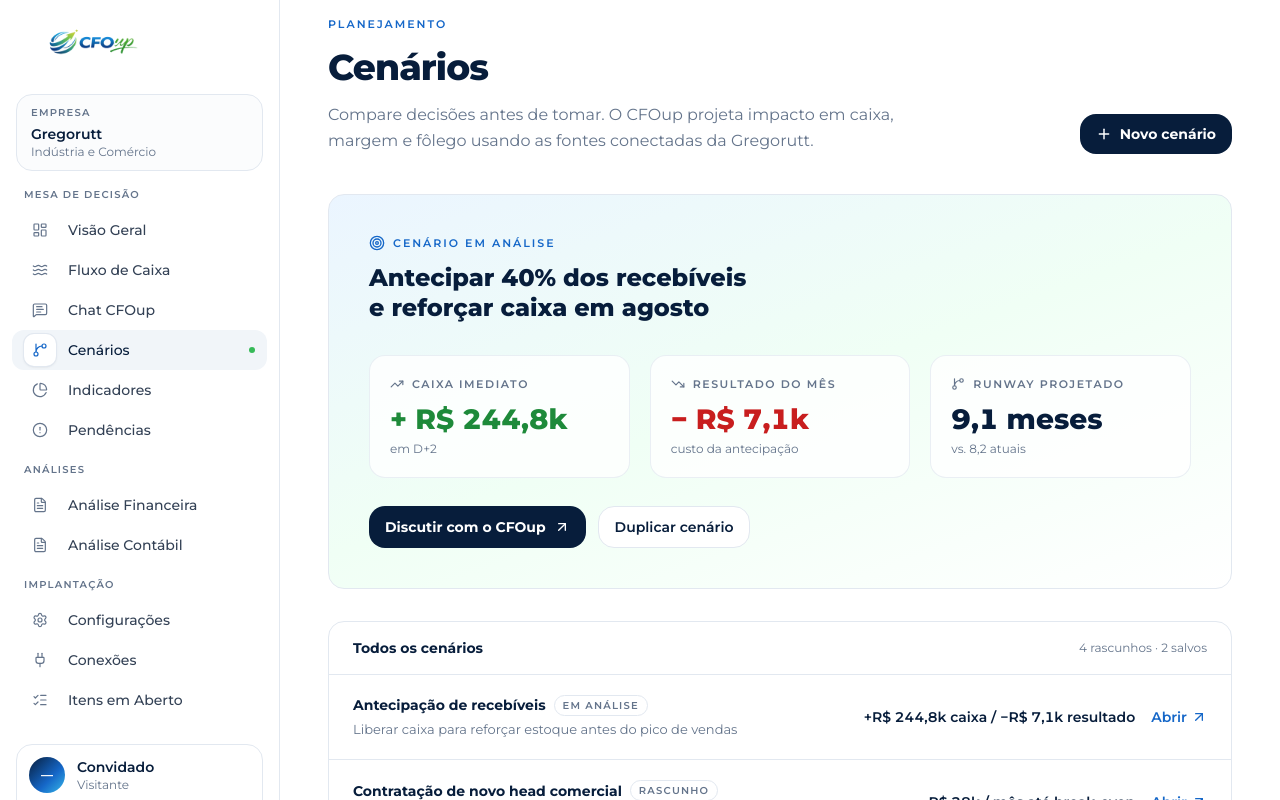
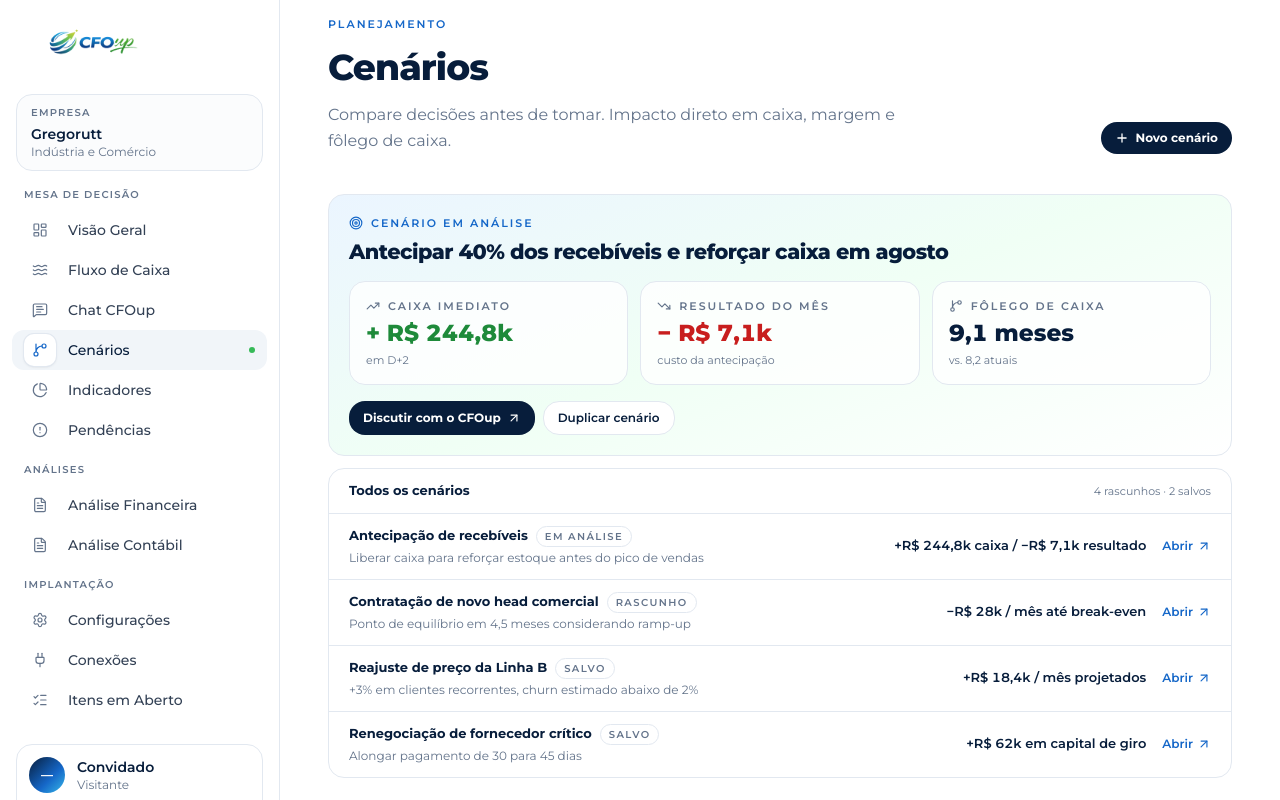
Before and after one commit to cfoup2026/cfoup-overview-v3, a Next.js app: page /cenarios in a window 1280 px wide. Shown: the top 800 px of the page. Built offline with nearby package versions, Linux system fonts and the light colour scheme.

Commit message:
feat: implement Round 1 changes in CFOup standard alignment
Update PageHeader, Destaque, ImpactTile, Lista, and ScenarioRow components.

```diff
--- a/app/(app)/cenarios/page.tsx
+++ b/app/(app)/cenarios/page.tsx
@@ -9,42 +9,42 @@ export default function CenariosPage() {
       <PageHeader
         eyebrow="Planejamento"
         title="Cenários"
-        description={`Compare decisões antes de tomar. O CFOup projeta impacto em caixa, margem e fôlego usando as fontes conectadas da ${clienteAtual.empresa.nomeCurto}.`}
+        description="Compare decisões antes de tomar. Impacto direto em caixa, margem e fôlego de caixa."
         actions={
-          <button className="inline-flex items-center gap-2 rounded-xl bg-[var(--brand-navy)] px-4 py-2.5 text-sm font-bold text-white transition hover:brightness-110">
-            <Plus className="h-4 w-4" strokeWidth={2.2} />
+          <button className="inline-flex items-center gap-1.5 rounded-xl bg-[var(--brand-navy)] px-3.5 py-2 text-xs font-bold text-white transition hover:brightness-110">
+            <Plus className="h-3.5 w-3.5" strokeWidth={2.2} />
             Novo cenário
           </button>
         }
       />
 
       {/* Destaque */}
-      <section className="mb-8 overflow-hidden rounded-2xl border border-border bg-hero-gradient p-7 md:p-10">
+      <section className="mb-3 overflow-hidden rounded-2xl border border-border bg-hero-gradient p-4 md:p-5">
         <div className="flex items-center gap-2 text-[11px] font-semibold uppercase tracking-[0.18em] text-[var(--brand-blue)]">
-          <Target className="h-4 w-4" />
+          <Target className="h-3.5 w-3.5" />
           Cenário em análise
         </div>
-        <h2 className="mt-3 max-w-2xl text-balance text-2xl font-extrabold leading-tight" style={{ color: "var(--brand-navy)" }}>
+        <h2 className="mt-2 max-w-2xl text-balance text-lg md:text-[1.3rem] font-extrabold leading-tight tracking-tight" style={{ color: "var(--brand-navy)" }}>
           Antecipar 40% dos recebíveis e reforçar caixa em agosto
         </h2>
 
-        <div className="mt-8 grid gap-5 md:grid-cols-3">
+        <div className="mt-4 grid gap-3 md:grid-cols-3">
           <ImpactTile label="Caixa imediato" value="+ R$ 244,8k" tone="positive" detail="em D+2" />
           <ImpactTile label="Resultado do mês" value="− R$ 7,1k" tone="negative" detail="custo da antecipação" />
-          <ImpactTile label="Runway projetado" value="9,1 meses" tone="neutral" detail="vs. 8,2 atuais" />
+          <ImpactTile label="Fôlego de caixa" value="9,1 meses" tone="neutral" detail="vs. 8,2 atuais" />
         </div>
 
-        <div className="mt-7 flex flex-wrap gap-3">
+        <div className="mt-4 flex flex-wrap gap-2">
           <Link
             href={`/chat?q=${encodeURIComponent(
               `Analisa o cenário de antecipar 40% dos recebíveis (R$ 244,8k de caixa, R$ 7,1k de custo). Vale pra ${clienteAtual.empresa.nomeCurto} agora?`,
             )}&auto=1`}
-            className="inline-flex items-center gap-2 rounded-xl bg-[var(--brand-navy)] px-4 py-2.5 text-sm font-bold text-white hover:brightness-110"
+            className="inline-flex items-center gap-1.5 rounded-xl bg-[var(--brand-navy)] px-3.5 py-2 text-xs font-bold text-white hover:brightness-110"
           >
             Discutir com o CFOup
-            <ArrowUpRight className="h-4 w-4" />
+            <ArrowUpRight className="h-3.5 w-3.5" />
           </Link>
-          <button className="inline-flex items-center gap-2 rounded-xl border border-border bg-white px-4 py-2.5 text-sm font-semibold text-[var(--brand-navy)] hover:border-[var(--brand-blue)]/40">
+          <button className="inline-flex items-center gap-1.5 rounded-xl border border-border bg-white px-3.5 py-2 text-xs font-semibold text-[var(--brand-navy)] hover:border-[var(--brand-blue)]/40">
             Duplicar cenário
           </button>
         </div>
@@ -52,11 +52,11 @@ export default function CenariosPage() {
 
       {/* Lista de cenários */}
       <section aria-labelledby="cenarios-list" className="rounded-2xl border border-border bg-card">
-        <div className="flex items-center justify-between border-b border-border px-6 py-4">
-          <h3 id="cenarios-list" className="text-sm font-bold" style={{ color: "var(--brand-navy)" }}>
+        <div className="flex items-center justify-between border-b border-border px-4 md:px-5 py-3">
+          <h3 id="cenarios-list" className="text-[13px] font-bold" style={{ color: "var(--brand-navy)" }}>
             Todos os cenários
           </h3>
-          <p className="text-xs text-muted-foreground">4 rascunhos · 2 salvos</p>
+          <p className="text-[11px] text-muted-foreground">4 rascunhos · 2 salvos</p>
         </div>
         <ul className="divide-y divide-border">
           <ScenarioRow
@@ -108,15 +108,15 @@ function ImpactTile({
         : "var(--brand-navy)"
   const Icon = tone === "positive" ? TrendingUp : tone === "negative" ? TrendingDown : GitBranch
   return (
-    <div className="rounded-xl border border-border/70 bg-white/80 p-5">
-      <div className="flex items-center gap-2 text-[11px] font-semibold uppercase tracking-[0.14em] text-muted-foreground">
+    <div className="rounded-xl border border-border bg-white/80 p-4">
+      <div className="flex items-center gap-2 text-[11px] font-semibold uppercase tracking-[0.18em] text-muted-foreground">
         <Icon className="h-3.5 w-3.5" />
         {label}
       </div>
-      <p className="mt-3 text-[1.75rem] font-extrabold leading-none tabular-nums" style={{ color }}>
+      <p className="mt-2 text-[1.35rem] md:text-[1.45rem] font-extrabold leading-none tabular-nums" style={{ color }}>
         {value}
       </p>
-      <p className="mt-2 text-xs text-muted-foreground">{detail}</p>
+      <p className="mt-1.5 text-[11px] text-muted-foreground">{detail}</p>
     </div>
   )
 }
@@ -133,28 +133,28 @@ function ScenarioRow({
   impact: string
 }) {
   return (
-    <li className="flex flex-col gap-3 px-6 py-5 md:flex-row md:items-center md:justify-between">
+    <li className="flex flex-col gap-2 px-4 md:px-5 py-3 md:flex-row md:items-center md:justify-between">
       <div className="min-w-0 md:max-w-[56%]">
         <div className="flex items-center gap-2">
-          <span className="text-sm font-bold" style={{ color: "var(--brand-navy)" }}>
+          <span className="text-[13px] font-bold" style={{ color: "var(--brand-navy)" }}>
             {title}
           </span>
-          <span className="rounded-full border border-border px-2 py-0.5 text-[10px] font-semibold uppercase tracking-[0.12em] text-muted-foreground">
+          <span className="rounded-full border border-border px-2 py-0.5 text-[10px] font-semibold uppercase tracking-[0.14em] text-muted-foreground">
             {status}
           </span>
         </div>
-        <p className="mt-1 text-[13px] text-muted-foreground">{summary}</p>
+        <p className="mt-0.5 text-[12px] text-muted-foreground">{summary}</p>
       </div>
       <div className="flex items-center justify-between gap-4 md:justify-end">
-        <span className="text-sm font-semibold tabular-nums" style={{ color: "var(--brand-navy)" }}>
+        <span className="text-[13px] font-semibold tabular-nums" style={{ color: "var(--brand-navy)" }}>
           {impact}
         </span>
         <button
-          className="inline-flex items-center gap-1 text-sm font-semibold text-[var(--brand-blue)] hover:underline"
+          className="inline-flex items-center gap-1 text-[12px] font-semibold text-[var(--brand-blue)] hover:underline"
           type="button"
         >
           Abrir
-          <ArrowUpRight className="h-4 w-4" />
+          <ArrowUpRight className="h-3.5 w-3.5" />
         </button>
       </div>
     </li>
```
